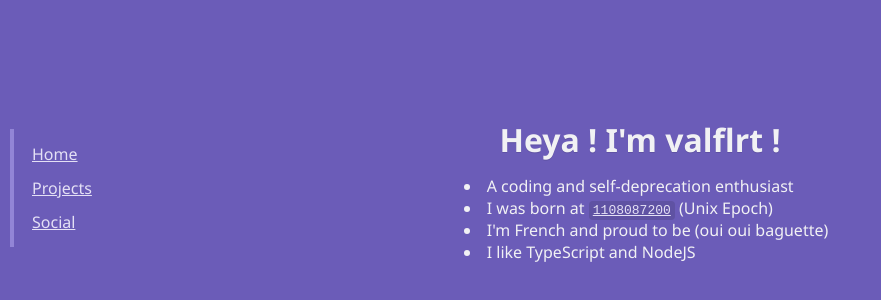
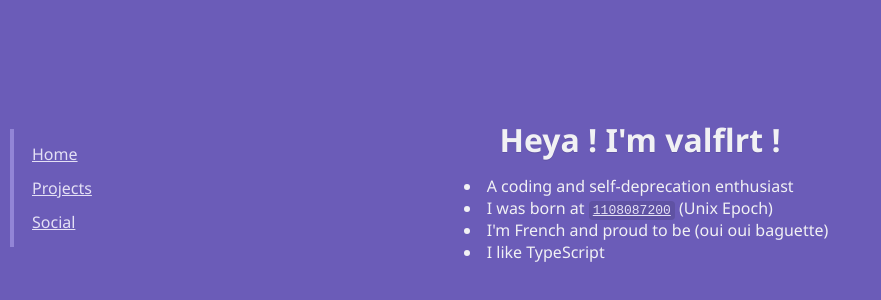
Before and after one commit to valflrt/valflrt.dev, a React app: page / in a window 1280 px wide. Shown: the part 212-512 px from the top of the page, without its empty margins (0-881 px from the left). Built offline with nearby package versions, Linux system fonts and the light colour scheme.

Commit message:
edit Main route text

```diff
--- a/src/routes/Main.tsx
+++ b/src/routes/Main.tsx
@@ -13,7 +13,7 @@ const Main = () => (
         (Unix Epoch)
       </li>
       <li>I'm French and proud to be (oui oui baguette)</li>
-      <li>I like TypeScript and NodeJS</li>
+      <li>I like TypeScript</li>
     </ul>
   </div>
 );
```
